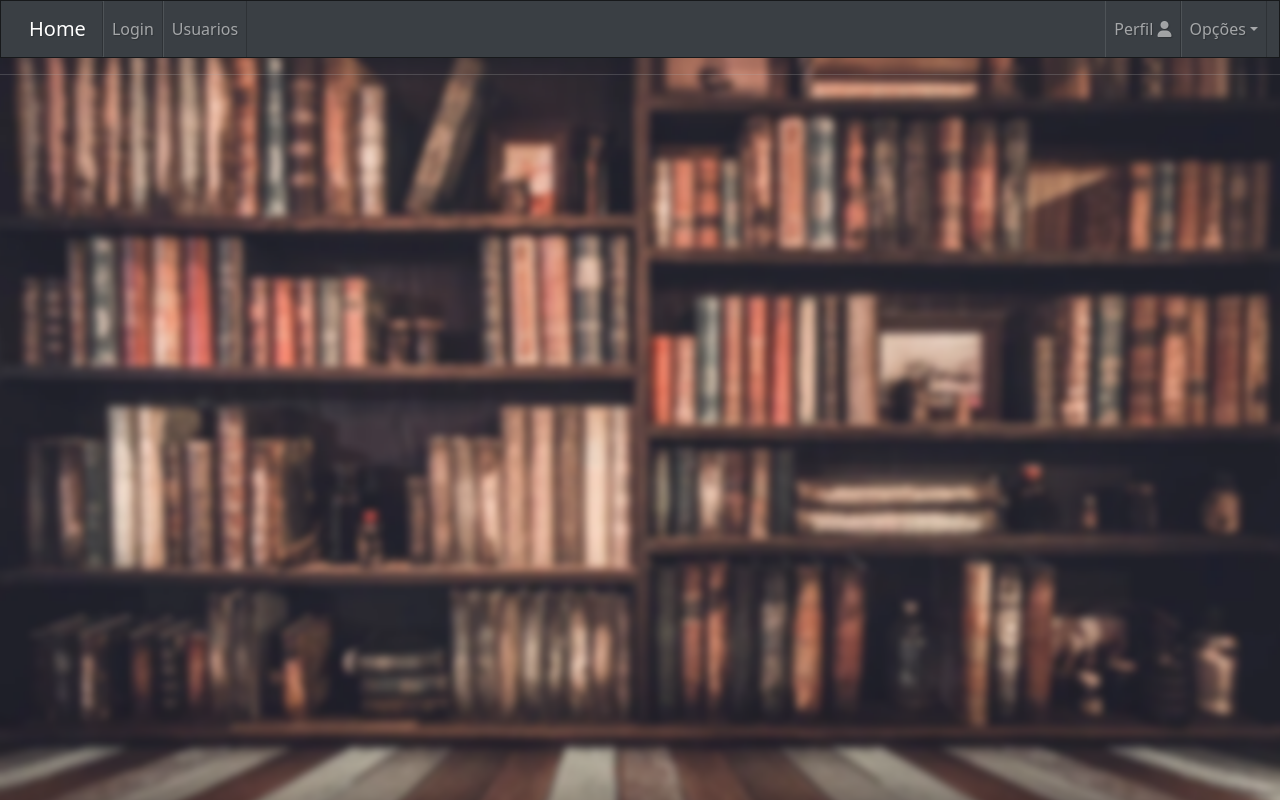
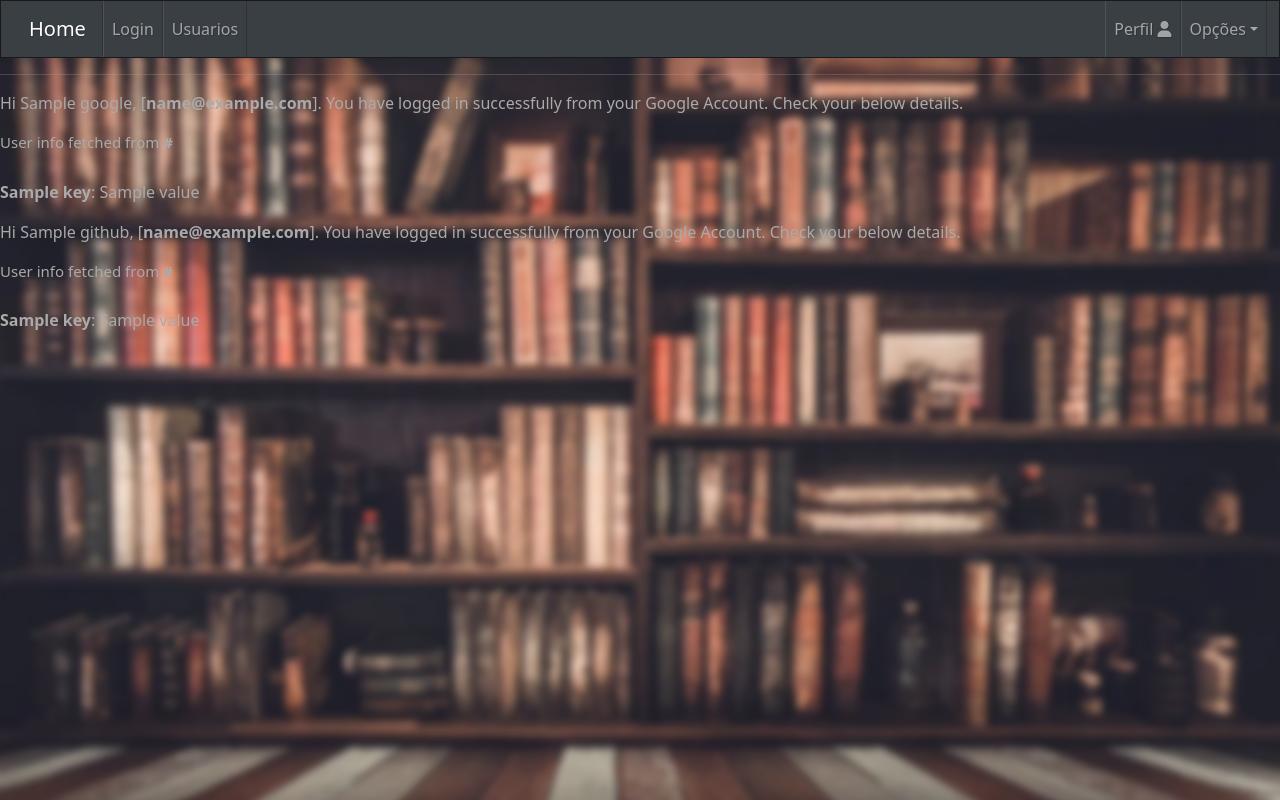
Before and after one commit to AoiteFoca/API_Biblioteca, a Flask app: template templates/perfil.html in a window 1280 px wide. Run offline with Flask 3, Linux system fonts and the light colour scheme; the template is opened without the code that fills it: most values are stand-ins (such as "Sample title", 1, 10 or a date in 2020); some libraries are stand-ins or nearby versions.

Commit message:
OAuth Session
Agora ta faco;

```diff
--- a/main.py
+++ b/main.py
@@ -67,15 +67,6 @@ app.teardown_appcontext(close_db)
 
 @app.route('/')
 def home():
-    google_data = None
-    github_data = None
-    user_info_endpoint = '/oauth2/v2/userinfo'
-
-    if google.authorized:
-        google_data = google.get(user_info_endpoint).json()
-    if github.authorized:
-        github_data = github.get("/user").json()
-
     return render_template('home.html', google_data=google_data, github_data=github_data)
 
 #-------------------------InitDB--------------------------#
@@ -107,8 +98,15 @@ def login():
 
 @app.route('/perfil')
 def perfil():
-    user_data = session.get('user')
-    return render_template('perfil.html', google_data=user_data)
+    google_data = None
+    github_data = None
+    user_info_endpoint = '/oauth2/v2/userinfo'
+
+    if google.authorized:
+        google_data = google.get(user_info_endpoint).json()
+    if github.authorized:
+        github_data = github.get("/user").json()
+    return render_template('perfil.html', google_data=google_data, github_data=github_data, fetch_url=google.base_url + user_info_endpoint)
 
 #-------------------------Recuperação de Senha--------------------------#
 
--- a/templates/home.html
+++ b/templates/home.html
@@ -5,10 +5,10 @@
 {% with messages = get_flashed_messages(with_categories=true) %}
         {% if messages %}
             {% for category, message in messages %}
-            <div class="alert alert-dismissible alert-success">
+            <div class="alert alert-dismissible alert-{{ category }}">
                 <button type="button" class="btn-close" data-bs-dismiss="alert"></button>
-                <strong>Sucesso!</strong> {{ message }}
-              </div>
+                <strong>{{ 'Sucesso!' if category == 'success' else 'Erro!' }}</strong> {{ message }}
+            </div>
             {% endfor %}
         {% endif %}
 {% endwith %}
--- a/templates/perfil.html
+++ b/templates/perfil.html
@@ -15,5 +15,32 @@
     z-index: -1;
 ">
 </div>
+{% if google_data is not none and google_data.error is not none %}
+<p>Hi {{ google_data.name }}, [<strong>{{ google_data.email }}</strong>]. You have logged in successfully from your Google Account. Check your below details.</p>
+<div class="detail">
+    <p style="font-size: 15px; padding-bottom: 10px;">User info fetched from <strong>{{ fetch_url }}</strong></p>
+    {% for key, value in google_data.items() %} <p><strong>{{ key }}</strong>: {{ value }}</p>
+        {% if(key == 'picture') %}
+            <img src="{{ value }}" alt="Profile Picture" style="width: 100px; height: 100px; border-radius: 50%;">
+        {% endif %}
+    {% endfor %}
+</div>
+{% endif %}
+
+{% if github_data is not none and (github_data.message != 'Requires authentication') %}
+<p>Hi {{ github_data.name }}, [<strong>{{ github_data.email }}</strong>]. You have logged in successfully from your Google Account. Check your below details.</p>
+<div class="detail">
+    <p style="font-size: 15px; padding-bottom: 10px;">User info fetched from <strong>{{ fetch_url }}</strong></p>
+    {% for key, value in github_data.items() %} <p><strong>{{ key }}</strong>: {{ value }}</p>
+        {% if(key == 'picture') %}
+            <img src="{{ value }}" alt="Profile Picture" style="width: 100px; height: 100px; border-radius: 50%;">
+        {% endif %}
+    {% endfor %}
+</div>
+{% endif %}
 
 {% endblock %}
+
+{% block title %} <h2>Perfil</h2>
+
+{% endblock %}
```
